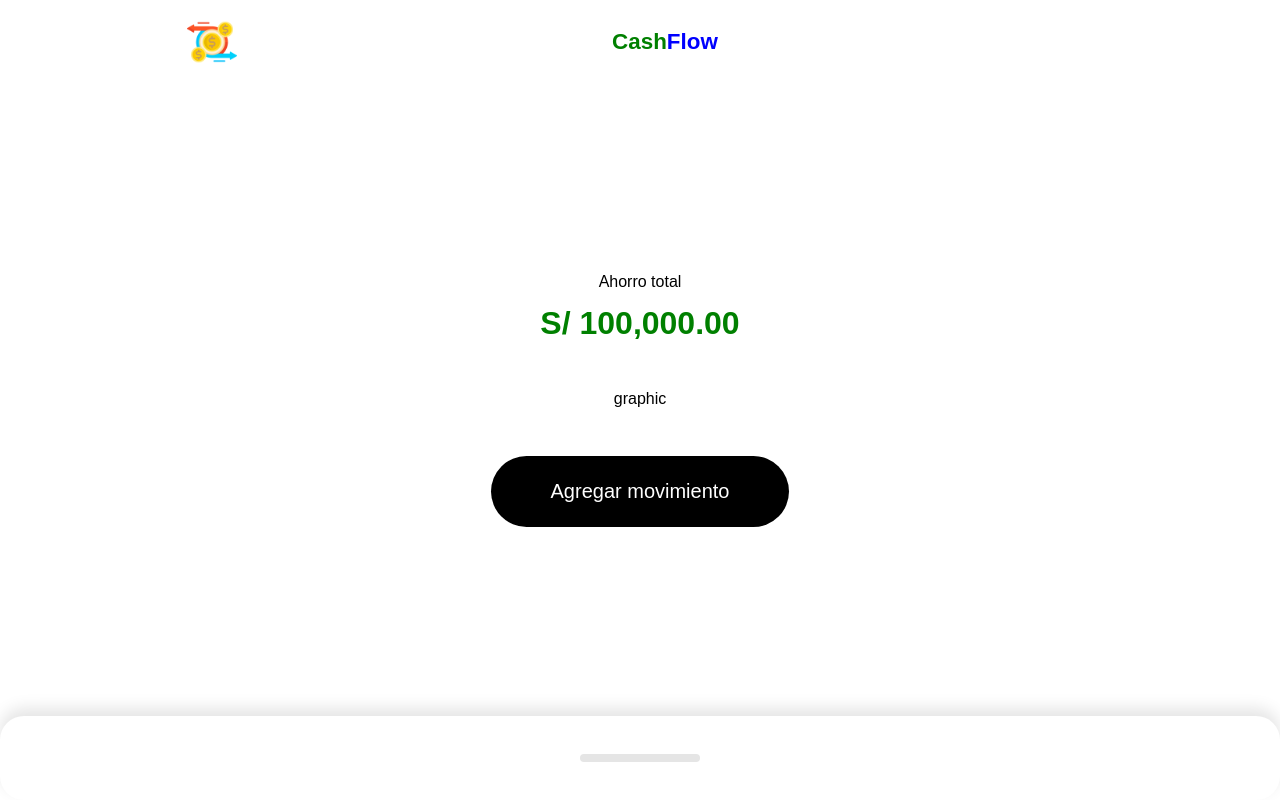
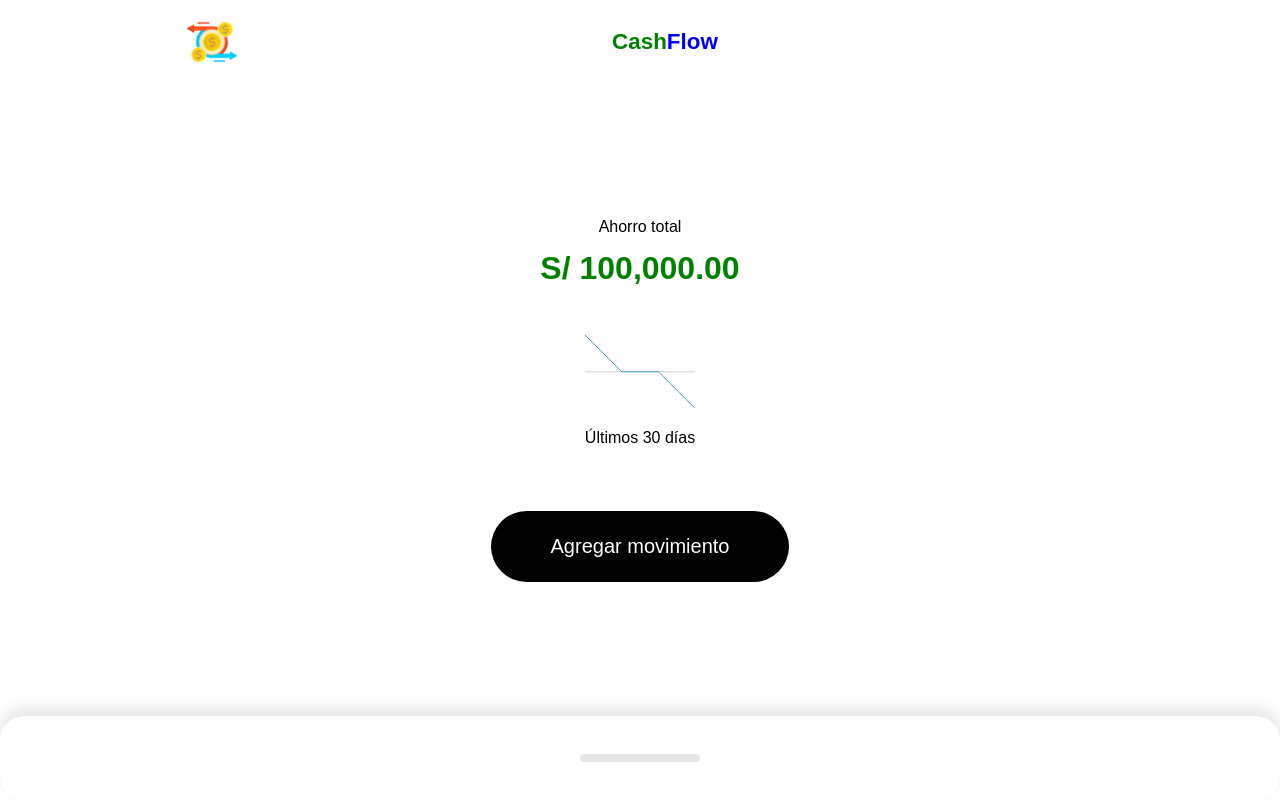
Before and after one commit to Anthonyca18m/PLATZI-CURSOS, a Vue app in the folder cashflow/: page / in a window 1280 px wide. Built offline with nearby package versions, Linux system fonts and the light colour scheme.

Commit message:
12 - Creación del SVG del gráfico

```diff
--- a/cashflow/src/components/Home.vue
+++ b/cashflow/src/components/Home.vue
@@ -10,7 +10,8 @@
           :total-amount="100000"
           :amount="amount"
         >
-        <template #graphic>graphic
+        <template #graphic>
+          <Graphic />
         </template>
         <template #action>
           <Action />
@@ -27,6 +28,7 @@
   import Layout from "./Layout.vue"
   import Header from "./Header.vue"
   import Resume from "./Resume/Index.vue"
+  import Graphic from "./Resume/Graphic.vue"
   import Movements from "./Movements/Index.vue"
   import Action from './Action.vue'
 
@@ -36,6 +38,7 @@ export default {
     Header,
     Resume,
     Action,
+    Graphic,
     Movements,
 
   },
--- /dev/null
+++ b/cashflow/src/components/Resume/Graphic.vue
@@ -0,0 +1,38 @@
+<template>
+    <div>
+        <svg
+            viewBox="0 0 300 200"
+        >
+            <line
+                stroke="#c4c4c4"
+                stroke-width="2"
+                x1="0"
+                y1="100"
+                x2="300"
+                y2="100"
+            />
+            <polyline
+                fill="none"
+                stroke="#0689B0"
+                stroke-width="2"
+                points="0,0 100,100 200,100 300,200"
+            />
+            <line
+                v-show="showPointer"
+                stroke="#04b500"
+                stroke-width="2"
+                x1="200"
+                y1="0"
+                x2="200"
+                y2="200"
+            />
+        </svg>
+        <p>Últimos 30 días</p>
+    </div>
+</template>
+<script>
+
+</script>
+<style>
+
+</style>
```
